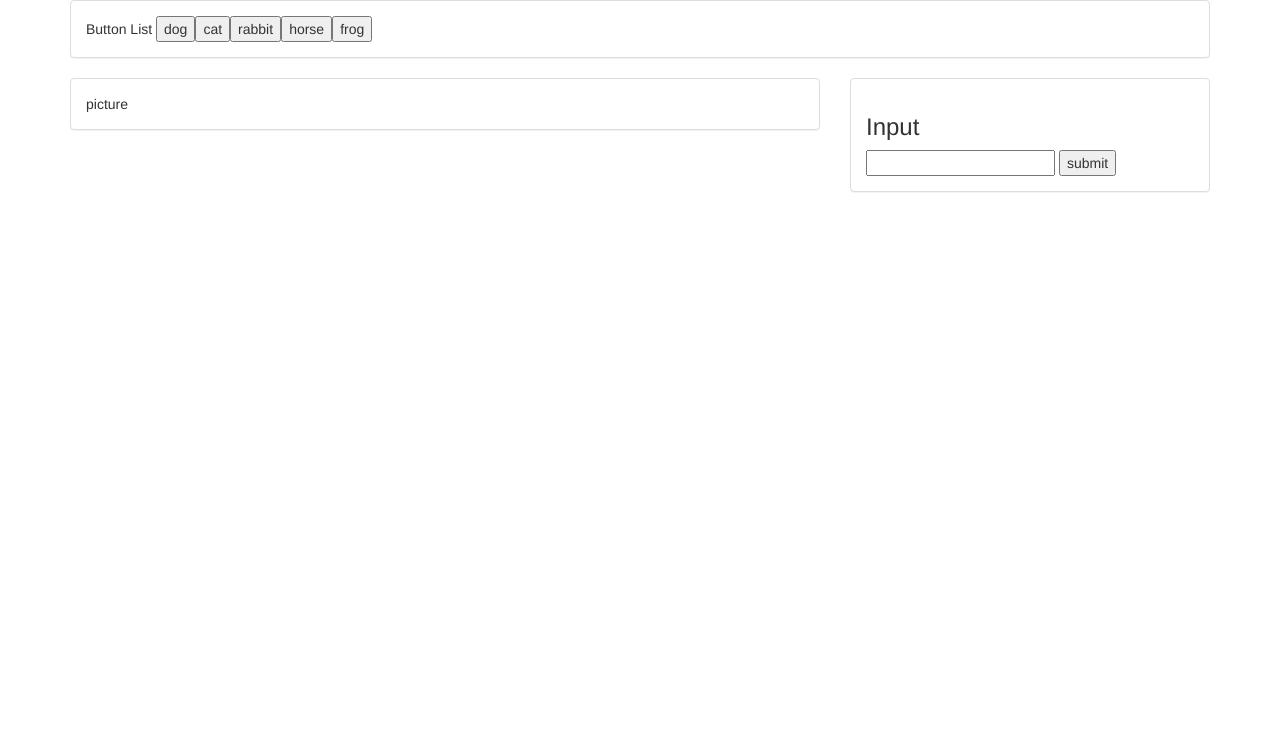
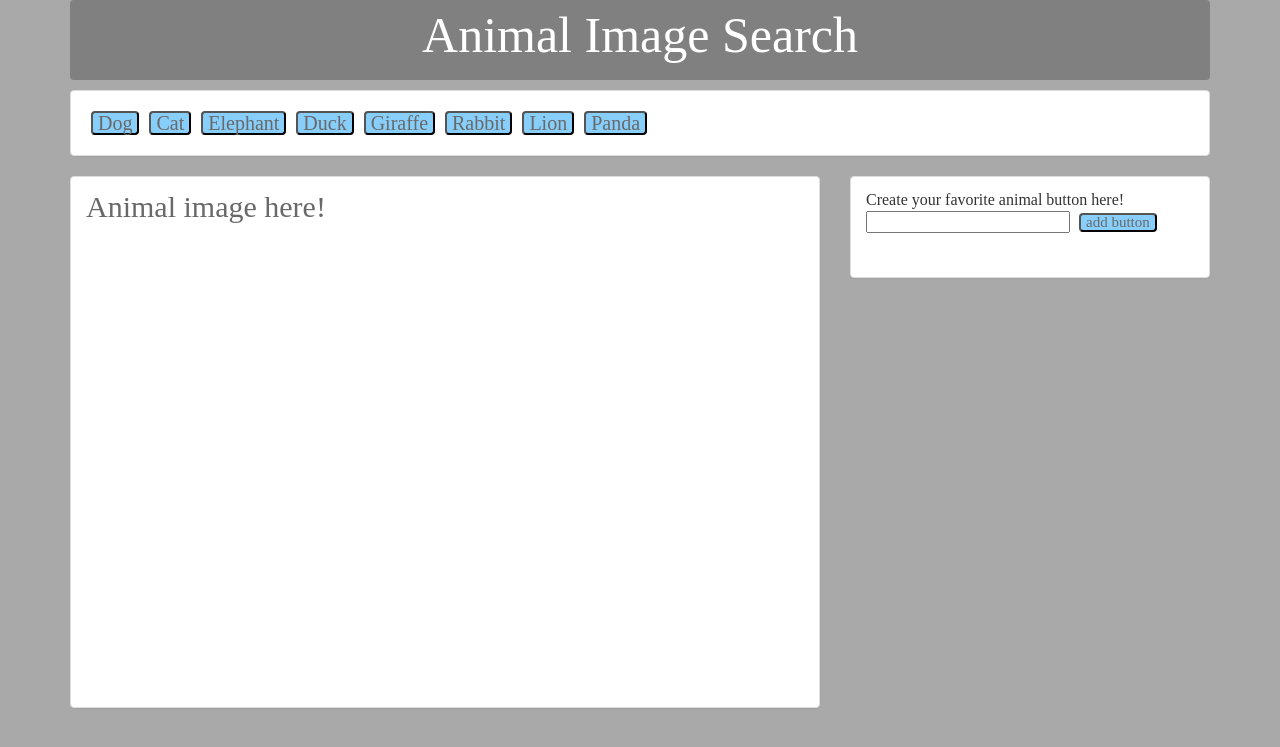
Before and after one commit to Hanasandy/Giphy_App, a PHP site: page / in a window 1280 px wide. Shown: the top 747 px of the page. Run offline with PHP 8.4, Linux system fonts and the light colour scheme; some libraries are stand-ins or nearby versions.

Commit message:
final files

```diff
--- /dev/null
+++ b/assets/css/reset.css
@@ -0,0 +1,48 @@
+/* http://meyerweb.com/eric/tools/css/reset/
+   v2.0 | 20110126
+   License: none (public domain)
+*/
+
+html, body, div, span, applet, object, iframe,
+h1, h2, h3, h4, h5, h6, p, blockquote, pre,
+a, abbr, acronym, address, big, cite, code,
+del, dfn, em, img, ins, kbd, q, s, samp,
+small, strike, strong, sub, sup, tt, var,
+b, u, i, center,
+dl, dt, dd, ol, ul, li,
+fieldset, form, label, legend,
+table, caption, tbody, tfoot, thead, tr, th, td,
+article, aside, canvas, details, embed,
+figure, figcaption, footer, header, hgroup,
+menu, nav, output, ruby, section, summary,
+time, mark, audio, video {
+	margin: 0;
+	padding: 0;
+	border: 0;
+	font-size: 100%;
+	font: inherit;
+	vertical-align: baseline;
+}
+/* HTML5 display-role reset for older browsers */
+article, aside, details, figcaption, figure,
+footer, header, hgroup, menu, nav, section {
+	display: block;
+}
+body {
+	line-height: 1;
+}
+ol, ul {
+	list-style: none;
+}
+blockquote, q {
+	quotes: none;
+}
+blockquote:before, blockquote:after,
+q:before, q:after {
+	content: '';
+	content: none;
+}
+table {
+	border-collapse: collapse;
+	border-spacing: 0;
+}
--- a/assets/css/style.css
+++ b/assets/css/style.css
@@ -1,9 +1,68 @@
+
+*{
+	padding: 0;
+	margin: 0;
+	box-sizing: border-box;
+/*	background-color: #ffd700;*/
+}
+
+body{
+	background-color: #a9a9a9;
+}
+
+h1{
+	font-size: 50px;
+	color: #fff;
+}
+h3, button, #input-button{
+	color: #696969;
+	font-size: 30px;
+}
+nav{
+ height: 80px;
+ background-color: #808080;
+ margin-bottom: 10px;
+ border-radius: 4px;
+ text-align: center;
+}
+nav, h1{
+	padding-top: 5px;
+	border-left:
+}
+.input-container{
+  height: 100px;
+}
 .newDiv{
   float:left;
 }
+
 img{
   width: 300px;
   height:250px;
-  margin: 15px;
+  margin: 0 10px 10px 10px;
   border-radius: 4px;
 }
+#gif-images{
+	height: 500px;
+}
+p{
+  margin-bottom: 0;
+}
+button{
+	margin: 5px;
+	padding: 0 5px;
+	background: #87cefa;
+	border-radius: 4px;
+	font-size: 20px;
+	cursor: pointer;
+}
+#input-button{
+	margin: 5px;
+	background: #87cefa;
+	border-radius: 4px;
+	font-size: 15px;
+	padding: 0 5px;
+}
+#topic-buttons{
+	width:100%;
+}
--- a/assets/js/js.js
+++ b/assets/js/js.js
@@ -1,14 +1,16 @@
 $(document).ready(function() {
 
 // Store a list of topics in an array
-var topics = ["dog", "cat", "rabbit", "horse", "frog"];
+var topics = ["Dog", "Cat", "Elephant", "Duck", "Giraffe", "Rabbit", "Lion", "Panda"];
      // var newButtons = [];
 
 //Add all items in the topics attay to the DOM as a button
 function createButtons(chips) {
 	for (var i = 0; i < chips.length; i++) {
+
     // $("#topicsButton").append("<button id =" + topics[i] + ">");
 	  // $("button#" + topics[i]).text(topics[i]);
+
    var button = $("<button>");
 	 	 button.attr("id",chips[i]).text(chips[i]);
 	  	$("#topic-buttons").append(button);
@@ -17,32 +19,45 @@ function createButtons(chips) {
 
 createButtons(topics);
 
-// When user clickes "Add", create button
+
+
+// When user clickes "Add button", create button
 $("#input-button").on("click", function() {
 	event.preventDefault();
 
   var newTopicsArr = [];
-  //Get the value of user input and store in variable
+
+  // Get the value of user input and store in variable
   var newTopicsVar = $("#user-input").val().trim();
 
-  //Add that new topic to te topic array
+  // Add new topic to te topic array if user input is not empty
+  if (newTopicsVar !== ''){
      newTopicsArr.push(newTopicsVar);
+   }
           // create buttons of topics array
-//    for (var i = 0; i < topics.length; i++) {
-//    var button = $("<button>");
-//  	 button.attr("id",topics[i]).text(topics[i]);
-//   	$("#topicsButton").append(button);
+        // or (var i = 0; i < topics.length; i++) {
+        // var button = $("<button>");
+        // button.attr("id",topics[i]).text(topics[i]);
+        // $("#topicsButton").append(button);
         // }
+
+  // Reset input text box
+  $("#user-input").val('');
+
   createButtons(newTopicsArr);
 
 });
 
-// // click button textbox // user-input
+
+
+// Click button textbox // user-input
 $(document).on("click", "button", function() {
 
+  // Empty existing image
   $("#gif-images").empty();
+
+  // Create variables for image and URL
   // Get 10 images from Giphy
-  //create variables for image and URL
   var image = $(this).attr("id");
   var queryURL = "http://api.giphy.com/v1/gifs/search?q=" + image + "&api_key=dc6zaTOxFJmzC&limit=10";
 
@@ -54,57 +69,58 @@ $("#input-button").on("click", function() {
    for (i = 0; i < response.data.length; i++) {
 
   // Put Giphy images on DOM
-
  	var movieGif = response.data[i].images.fixed_height.url;
   var stillGif = response.data[i].images.fixed_height_still.url;
   var rating = response.data[i].rating;
     	// console.log(movieGif, stillGif, rating);
 
+  // Create image tag to add image
   var gifImages = $("<img>");
       gifImages.attr("data-state", "still")
                .attr("data-animate", movieGif)
                .attr("data-still", stillGif)
                .attr("src", stillGif);
+  // Create p tag to add rating
+   var showRating = $("<p>");
+       showRating.text("Rating: " + rating);
 
-     var showRating = $("<p>");
-         showRating.text(rating);
-
+  // Create div tag to show image and rating together
    var newDiv = $("<div>");
        newDiv.append(showRating, gifImages);
        newDiv.addClass("newDiv");
 
+  // Append div tag (image and rating inside) to git-images tag to show on DOM
   $("#gif-images").append(newDiv);
    }
-  });
-
-//When user clicks gif, make gif or stop
-
-$(document).on("click", "img", function() {  //click handlers
-	//if data-state === still, scr === data-animate
-     var state = $(this).attr("data-state");
-     var dataStill = $(this).attr("data-still");
-     var dataAnimate = $(this).attr("data-animate");
-
-     if (state == "still") {
-       $(this).attr("src", dataAnimate);
-       $(this).attr("data-state", "animate");
-     }
-     else {
-     	$(this).attr("src", dataStill);
-     	$(this).attr("data-state", "still");
-     }
-	//else data-state !== still, scr === data-still
-
-    // if ("data-state", "still" ===  )
-
-});
-
-// $("#gif-images").append(movieGif, stillGif, rating);
-
 
 });
 
 
 
+// When user clicks gif, make gif or stop
+$(document).on("click", "img", function() {  //click handlers
+
+
+     var state = $(this).attr("data-state");
+     var dataStill = $(this).attr("data-still");
+     var dataAnimate = $(this).attr("data-animate");
+
+   // If data-state === still, scr === data-animate
+     if (state == "still") {
+       $(this).attr("src", dataAnimate);
+       $(this).attr("data-state", "animate");
+     }
+
+  // else data-state !== still, scr === data-still
+     else {
+     	$(this).attr("src", dataStill);
+     	$(this).attr("data-state", "still");
+     }
+
+
 
 });
+
+});
+
+});
--- a/index.html
+++ b/index.html
@@ -6,19 +6,25 @@
   <script src="https://code.jquery.com/jquery-3.1.1.js"></script>
   <script src="assets/js/js.js"></script>
   <link rel="stylesheet" href="https://maxcdn.bootstrapcdn.com/bootstrap/3.3.7/css/bootstrap.min.css" integrity="sha384-BVYiiSIFeK1dGmJRAkycuHAHRg32OmUcww7on3RYdg4Va+PmSTsz/K68vbdEjh4u" crossorigin="anonymous">
+  <link rel="stylesheet" type="text/css" href="assets/css/reset.css">
   <link rel="stylesheet" type="text/css" href="assets/css/style.css">
 
 </head>
 
 <body>
+<div class="container content">
+   <!-- Container for buttons -->
+   <nav>
+      <h1>Animal Image Search</h1>
+   </nav>
+</div>
+
 <div class="container">
 	<div class="row">
 		<div class="col-md-12">
 			<div class="panel panel-default">
 		        <div class="panel-body">
-		      		    <div id="topic-buttons">
-		      		    Button List
-		      		    </div>
+		      		<div id="topic-buttons"></div>
 		        </div>
 		    </div>
 		 </div>
@@ -27,9 +33,9 @@
     <div class="row">
 		<div class="col-md-8">
 			<div class="panel panel-default">
-				<div id="gif-images">
-				    <div class="panel-body">
-					    picture
+			    <div class="panel-body">
+				    <div id="gif-images">
+					    <h3>Animal image here!</h3>
 					</div>
 				</div>
 			</div>
@@ -37,10 +43,10 @@
 
 		<div class="col-md-4">
 			<div class="panel panel-default">
-		      <div class="panel-body">
-		       <h3>Input</h3>
-		       <input id="user-input" type="text" name="input">
-		       <input id="input-button" type="submit" name="submit" value="submit">
+		      <div class="panel-body input-container">
+			       <h4>Create your favorite animal button here!</h4>
+			       <input id="user-input" type="text" name="input">
+			       <input id="input-button" type="submit" name="submit" value="add button">
 		      </div>
 		    </div>
 		</div>
```
Also changed, not shown: assets/style.css (deleted). Lines whose indentation alone changed are shown as unchanged.
